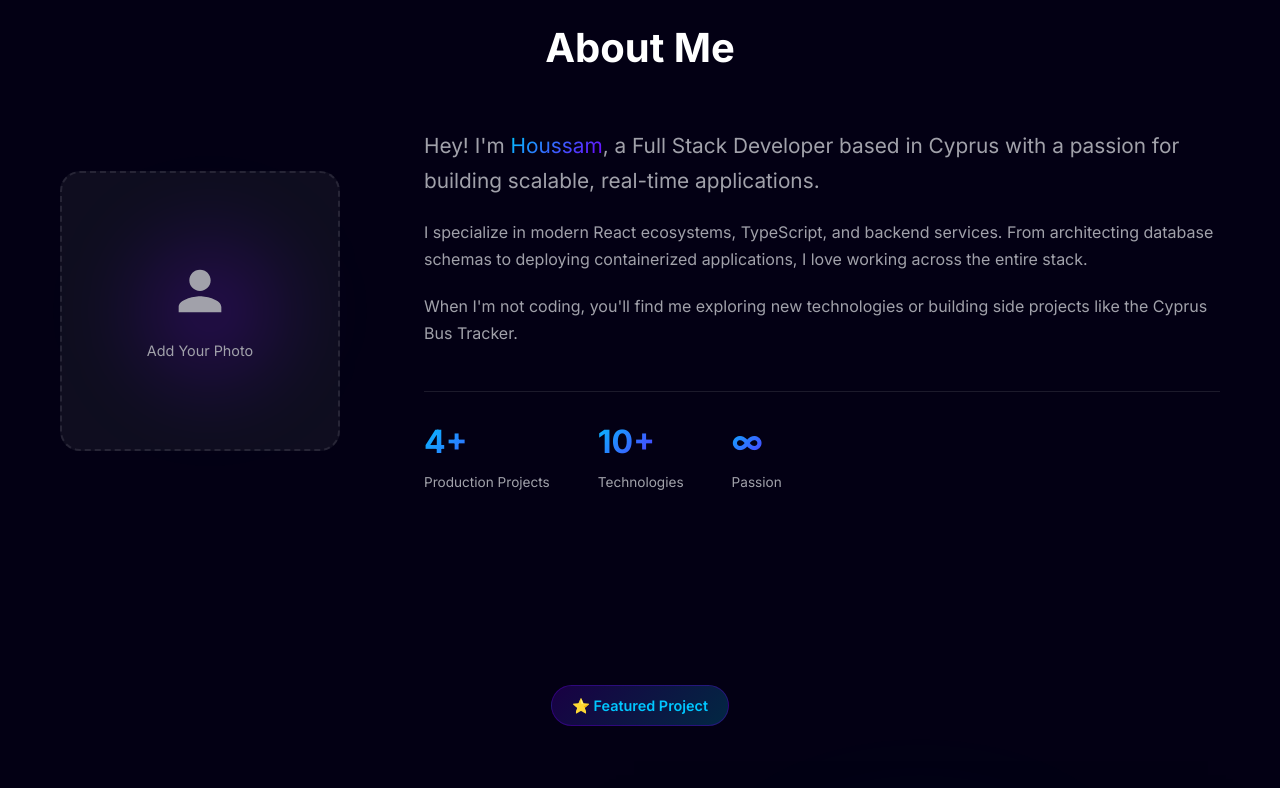
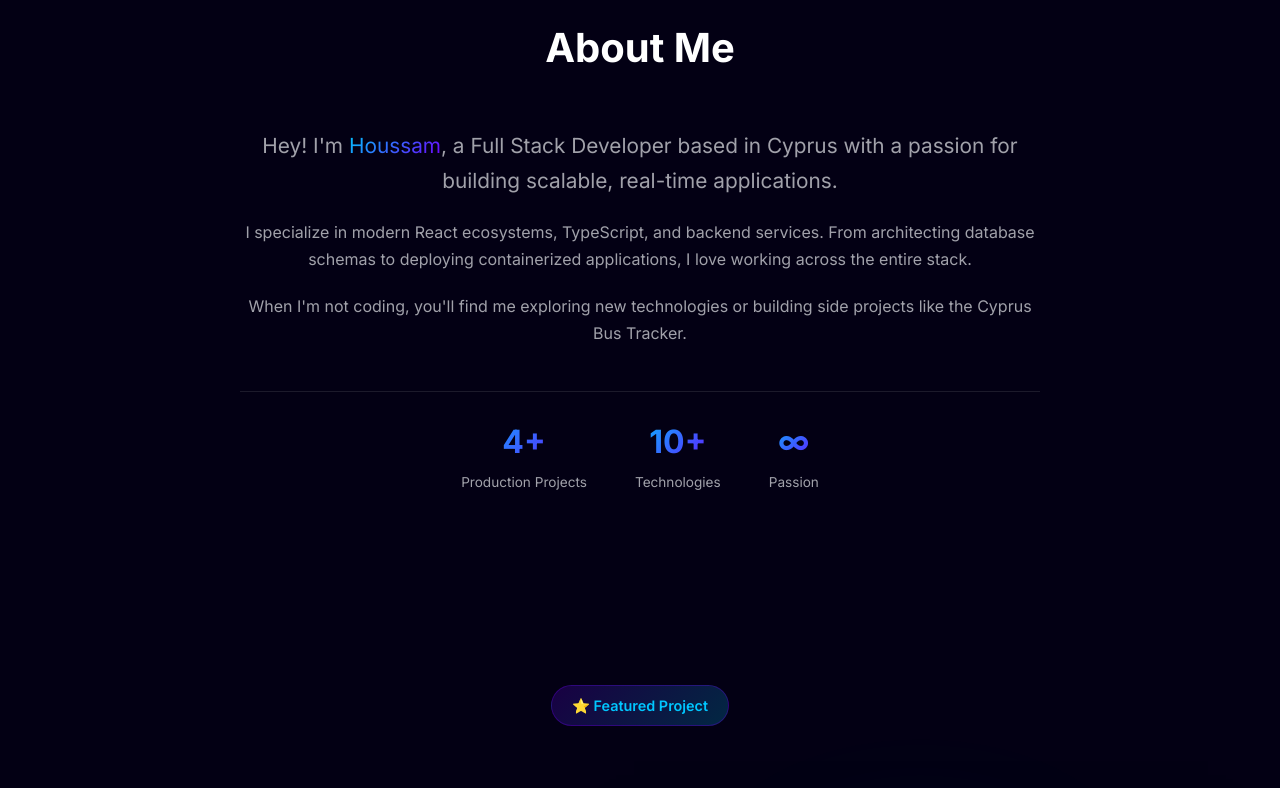
Before and after one commit to hou-12/hou-12.github.io, a React (Vite) app: page / in a window 1280 px wide. Shown: the part 880-1668 px from the top of the page. Built offline with nearby package versions, Linux system fonts and the light colour scheme.

Commit message:
Fix GitHub Pages MIME type issue

```diff
--- a/src/components/About.css
+++ b/src/components/About.css
@@ -3,11 +3,14 @@
 }
 
 .about-content {
-    display: grid;
-    grid-template-columns: 300px 1fr;
-    gap: 4rem;
-    align-items: center;
+    display: flex;
+    justify-content: center;
     margin-top: 2rem;
+}
+
+.about-text-centered {
+    max-width: 800px;
+    text-align: center;
 }
 
 .about-image-container {
@@ -74,6 +77,7 @@
     margin-top: 1.5rem;
     padding-top: 1.5rem;
     border-top: 1px solid var(--glass-border);
+    justify-content: center;
 }
 
 .stat {
--- a/src/components/About.tsx
+++ b/src/components/About.tsx
@@ -69,20 +69,8 @@ export function About() {
                 </FadeIn>
 
                 <div className="about-content">
-                    <FadeIn delay={100} direction="left">
-                        <div className="about-image-container">
-                            <div className="about-image-placeholder">
-                                <svg viewBox="0 0 24 24" width="64" height="64" fill="currentColor">
-                                    <path d="M12 12c2.21 0 4-1.79 4-4s-1.79-4-4-4-4 1.79-4 4 1.79 4 4 4zm0 2c-2.67 0-8 1.34-8 4v2h16v-2c0-2.66-5.33-4-8-4z" />
-                                </svg>
-                                <span>{t('about.addPhoto')}</span>
-                            </div>
-                            <div className="about-image-glow"></div>
-                        </div>
-                    </FadeIn>
-
-                    <FadeIn delay={200} direction="right">
-                        <div className="about-text">
+                    <FadeIn delay={100}>
+                        <div className="about-text about-text-centered">
                             <p className="about-intro">
                                 {t('about.intro')} <span className="gradient-text">Houssam</span>{t('about.introText')}
                             </p>
--- a/src/components/Contact.tsx
+++ b/src/components/Contact.tsx
@@ -25,7 +25,7 @@ export function Contact() {
                                 <div className="info-icon">📧</div>
                                 <div className="info-content">
                                     <h4>{t('contact.email')}</h4>
-                                    <a href="mailto:contact@hou12.me">contact@hou12.me</a>
+                                    <a href="mailto:houssamhamrouni@gmail.com">houssamhamrouni@gmail.com</a>
                                 </div>
                             </div>
 
```
